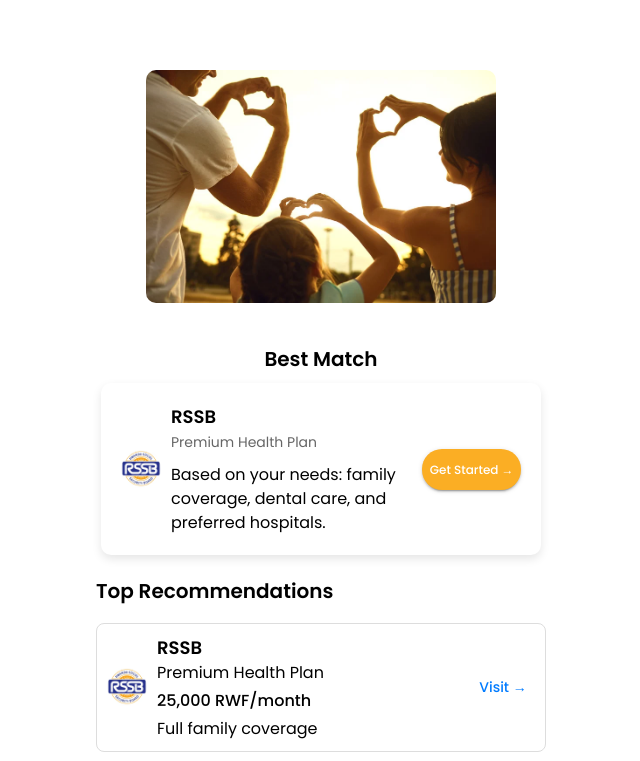
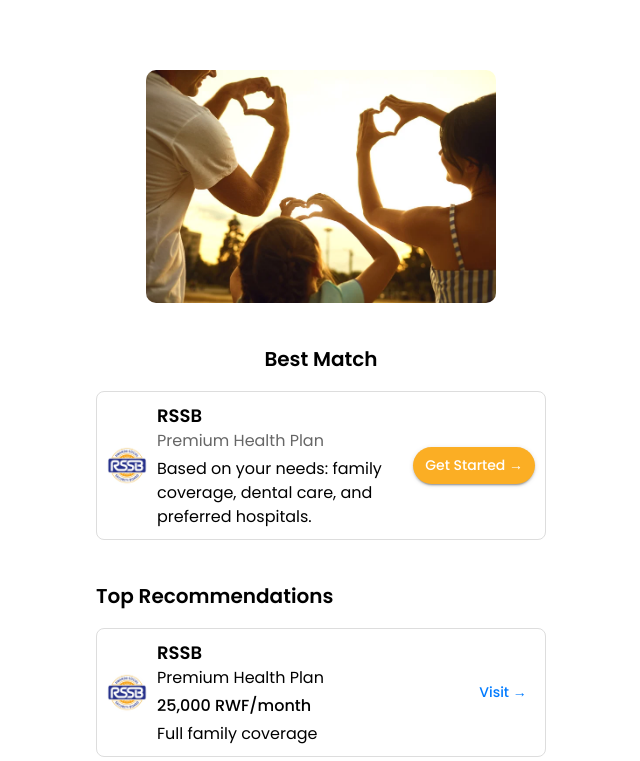
Before and after one commit to LifeLine-Africa/insurance-recommendation-portal, a React (Create React App) app: page /matching in a window 1280 px wide. Shown: the top 761 px of the page, without its empty margins (319-959 px from the left). Built offline with nearby package versions, Linux system fonts and the light colour scheme.

Commit message:
fix: reduce font sizes across multiple pages for improved readability and consistency

```diff
--- a/src/pages/AdditionalFactors/AdditionalFactorsPage.jsx
+++ b/src/pages/AdditionalFactors/AdditionalFactorsPage.jsx
@@ -16,6 +16,7 @@
       maternityCoverage: "",
       servicesPriority: "",
       healthcareMode: "",
+      specifyCondition: "",
     });
 
     const [errors, setErrors] = useState({});
@@ -33,6 +34,12 @@
       if (!formData.maternityCoverage) newErrors.maternityCoverage = "Field left empty";
       if (!formData.servicesPriority) newErrors.servicesPriority = "Field left empty";
       if (!formData.healthcareMode) newErrors.healthcareMode = "Field left empty";
+      if (
+        formData.medicalConditions === "Other" &&
+        !formData.specifyCondition.trim()
+      ) {
+        newErrors.specifyCondition = "Please specify your condition";
+      }
 
       setErrors(newErrors);
 
@@ -60,7 +67,7 @@
         {/* Title */}
         <Typography
           variant="h5"
-          sx={{ fontWeight: "600", fontSize: "34px", color: "#000" }}
+          sx={{ fontWeight: "600", fontSize: "30px", color: "#000" }}
         >
           Additional Factors
         </Typography>
@@ -84,6 +91,19 @@
             onChange={(e) => handleInputChange("currentInsurance", e.target.value)}
             error={errors.currentInsurance}
           />
+
+          {/* Show the input box when "Other" is selected */}
+        {formData.currentInsurance === "Other" && (
+          <InputField
+            label="Please Specify"
+            placeholder="Describe your condition"
+            value={formData.specifyCondition}
+            onChange={(e) =>
+              handleInputChange("specifyCondition", e.target.value)
+            }
+            error={errors.specifyCondition}
+          />
+        )}
 
           {/* Past Insurance Claims Experience Input */}
           <InputField
--- a/src/pages/HealthProfile/HealthProfilePage.jsx
+++ b/src/pages/HealthProfile/HealthProfilePage.jsx
@@ -66,7 +66,7 @@
       {/* Title */}
       <Typography
         variant="h5"
-        sx={{ fontWeight: "600", fontSize: "34px", color: "#000" }}
+        sx={{ fontWeight: "600", fontSize: "30px", color: "#000" }}
       >
         Health Profile
       </Typography>
--- a/src/pages/InsurancePreferences/InsurancePreferencesPage.jsx
+++ b/src/pages/InsurancePreferences/InsurancePreferencesPage.jsx
@@ -59,7 +59,7 @@
         {/* Title */}
         <Typography
           variant="h5"
-          sx={{ fontWeight: "600", fontSize: "34px", color: "#000" }}
+          sx={{ fontWeight: "600", fontSize: "30px", color: "#000" }}
         >
           Insurance Preferences
         </Typography>
--- a/src/pages/KeyBenefits/KeyBenefitsPage.jsx
+++ b/src/pages/KeyBenefits/KeyBenefitsPage.jsx
@@ -52,8 +52,8 @@
         variant="h5"
         sx={{
           fontWeight: "600",
-          fontSize: "34px",
-          marginTop: "50px",
+          fontSize: "30px",
+          marginTop: "20px",
           color: "#000",
         }}
       >
@@ -68,7 +68,7 @@
           gap: "40px",
           width: "100%",
           maxWidth: "400px",
-          marginBottom: "50px",
+          marginBottom: "80px",
         }}
       >
         {benefits.map((benefit, index) => (
@@ -86,13 +86,13 @@
                 variant="h6"
                 sx={{
                   fontWeight: "600",
-                  fontSize: "24px",
+                  fontSize: "20px",
                   color: "#000",
                 }}
               >
                 {benefit.title}
               </Typography>
-              <Typography variant="body2" sx={{ fontSize: "20px", color: "#000" }}>
+              <Typography variant="body2" sx={{ fontSize: "18px", color: "#000" }}>
                 {benefit.description}
               </Typography>
             </Box>
--- a/src/pages/Landing/LandingPage.jsx
+++ b/src/pages/Landing/LandingPage.jsx
@@ -26,7 +26,7 @@
         <img
           src="/assets/images/logo.svg"
           alt="LifeLine Logo"
-          style={{ width: "180px", marginTop: "50px", marginBottom: "10px" }}
+          style={{ width: "180px" /*marginTop: "50px", marginBottom: "10px"*/ }}
         />
       </Box>
 
@@ -46,19 +46,20 @@
             height: "auto",
             maxHeight: "300px",
             borderRadius: "10px",
-            marginBottom: "20px" }}
+            marginBottom: "80px" }}
         />
         <Typography
           variant="h4"
           sx={{
             fontWeight: "600",
-            marginBottom: "10px",
+            fontSize: "30px",
+            marginBottom: "40px",
             color: "#000",
           }}
         >
           Find Your Perfect Insurance Match in Minutes
         </Typography>
-        <Typography variant="body1" sx={{ color: "#000", fontSize: "24px" }}>
+        <Typography variant="body1" sx={{ color: "#000", fontSize: "18px" }}>
           Get personalized insurance recommendations based on your health needs
           and budget.
         </Typography>
--- a/src/pages/Matching/MatchingPage.jsx
+++ b/src/pages/Matching/MatchingPage.jsx
@@ -6,7 +6,7 @@
 const MatchingPage = () => {
   const recommendations = [
     {
-      logo: "/assets/images/RSSB.png", // Replace with the actual logo URL or path
+      logo: "/assets/images/RSSB.png",
       name: "RSSB",
       description: "Premium Health Plan",
       price: "25,000 RWF/month",
@@ -14,7 +14,7 @@
       link: "https://www.rssb.rw/scheme/medical-scheme",
     },
     {
-      logo: "/assets/images/Prime.png", // Replace with the actual logo URL or path
+      logo: "/assets/images/Prime.png",
       name: "Prime",
       description: "Premium Health Plan",
       price: "18,000 RWF/month",
@@ -22,7 +22,7 @@
       link: "https://prime.rw/",
     },
     {
-      logo: "/assets/images/EdenCare.png", // Replace with the actual logo URL or path
+      logo: "/assets/images/EdenCare.png",
       name: "Eden Care",
       description: "Premium Health Plan",
       price: "22,000 RWF/month",
@@ -64,71 +64,80 @@
       </Box>
 
       {/* Best Match Section */}
-      <Box
-        sx={{
-          display: "flex",
-          flexDirection: "column",
-          alignItems: "center",
-          gap: "8px",
-          maxWidth: "400px",
-        }}
-      >
+      <Box sx={{ width: "100%", maxWidth: "450px" }}>
         <Typography
           variant="h6"
-          sx={{ fontWeight: "600", fontSize: "20px", color: "#000", textAlign: "center" }}
+          sx={{
+            fontWeight: "600",
+            fontSize: "20px",
+            color: "#000",
+            marginBottom: "16px",
+            textAlign: "center",
+          }}
         >
           Best Match
         </Typography>
 
         <Box
           sx={{
-            position: "relative",
-            width: "100%",
-            backgroundColor: "#fff",
-            borderRadius: "10px",
-            boxShadow: "0px 4px 10px rgba(0, 0, 0, 0.1)",
-            padding: "20px",
             display: "flex",
+            flexDirection: "row",
             alignItems: "center",
-            justifyContent: "space-between",
+            padding: "10px",
+            border: "1px solid #ddd",
+            borderRadius: "8px",
+            marginBottom: "20px",
+            backgroundColor: "#ffffff",
+            //boxShadow: "0px 4px 10px rgba(0, 0, 0, 0.1)",
           }}
         >
-          {/* Content Section */}
-          <Box sx={{ display: "flex", alignItems: "center", gap: "10px" }}>
-            {/* Logo */}
+          {/* Logo Section */}
+          <Box
+            sx={{
+              width: "40px",
+              height: "40px",
+              marginRight: "10px",
+            }}
+          >
             <img
-              src="/assets/images/RSSB.png" // Replace with the actual path to your logo
+              src="/assets/images/RSSB.png"
               alt="RSSB Logo"
               style={{
-                width: "40px",
-                height: "40px",
+                width: "100%",
+                height: "100%",
                 borderRadius: "50%",
                 objectFit: "cover",
               }}
             />
+          </Box>
 
-            {/* Text Content */}
-            <Box>
-              <Typography variant="h6" sx={{ fontWeight: "600", fontSize: "18px", color: "#000" }}>
+          {/* Text Section */}
+          <Box sx={{ flex: "1" }}>
+            <Typography sx={{ fontWeight: "600", fontSize: "18px", color: "#000" }}>
               RSSB
             </Typography>
-              <Typography sx={{ fontSize: "14px", color: "#666" }}>
+            <Typography sx={{ fontSize: "16px", color: "#666" }}>
               Premium Health Plan
             </Typography>
-              <Typography sx={{ fontSize: "16px", color: "#000", marginTop: "10px" }}>
+            <Typography
+              sx={{
+                fontSize: "16px",
+                color: "#000",
+                marginTop: "4px",
+              }}
+            >
               Based on your needs: family coverage, dental care, and preferred hospitals.
             </Typography>
           </Box>
-          </Box>
 
-          {/* "Get Started" Button */}
+          {/* Button Section */}
           <Button
             variant="contained"
             sx={{
               backgroundColor: "#FBAE24",
               color: "#fff",
-              padding: "10px 30px",
-              fontSize: "12px",
+              padding: "6px 12px",
+              fontSize: "14px",
               borderRadius: "20px",
               textTransform: "none",
               whiteSpace: "nowrap",
--- a/src/pages/TrustElements/TrustElementsPage.jsx
+++ b/src/pages/TrustElements/TrustElementsPage.jsx
@@ -46,7 +46,7 @@
         align="center"
         sx={{
           fontWeight: "600",
-          fontSize: "34px",
+          fontSize: "30px",
           marginBottom: "16px",
           color: "#000",
         }}
```
Also changed, not shown: src/pages/PersonalInformations/PersonalInformationsPage.jsx (+23 -2 lines). Lines whose indentation alone changed are shown as unchanged.
